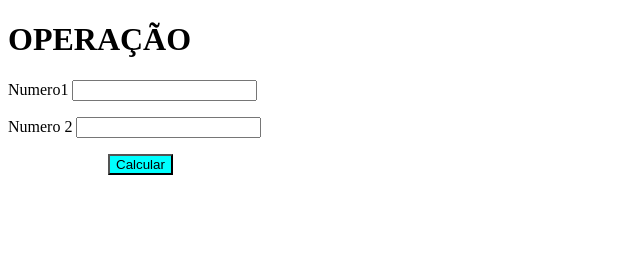
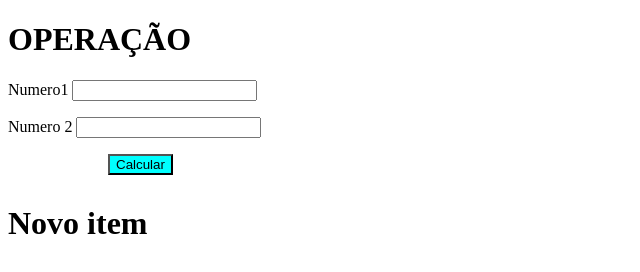
Before and after one commit to victorfreiremartins/Projeto3, a plain HTML site: page index.html in a window 1280 px wide. Shown: the whole page, without its empty margins (0-640 px from the left). Drawn offline with Linux system fonts and the light colour scheme.

Commit message:
Criando novo item no html

```diff
--- a/index.html
+++ b/index.html
@@ -20,6 +20,8 @@
 
     <p id="resultado"></p>
 
+    <h1>Novo item</h1>
+
 
 
 
```
